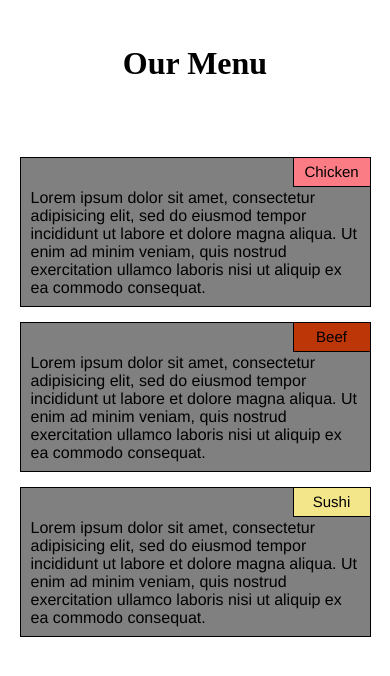
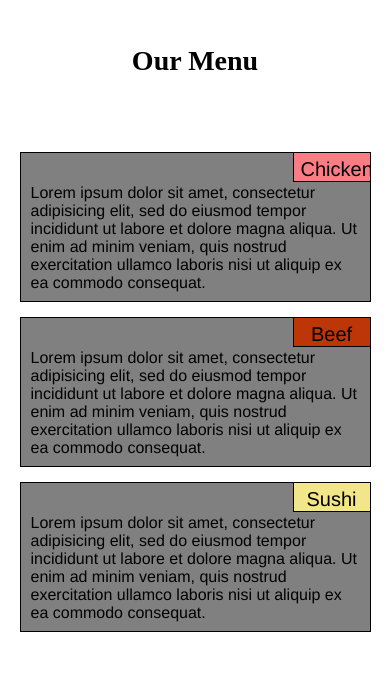
Before and after one commit to Eduardojalmanza/eduardojalmanza.github.io, a plain HTML site: page index.html in a window 390 px wide. Drawn offline with Linux system fonts and the light colour scheme.

Commit message:
mod tamaño de letras de encabezado y titulo fijo 75% y 25%

```diff
--- a/css/estilos.css
+++ b/css/estilos.css
@@ -8,6 +8,7 @@ h1 {
   margin-top: 45px;
   margin-bottom: 15px;
   text-align: center;
+  font-size: 1.75em;
 }
 
 p {
@@ -22,6 +23,7 @@ p {
   padding-right: 10px;
   padding-left: 10px;
   overflow: auto;
+  font-size: 1em;
 }
 div#container {
   position: relative;
@@ -36,7 +38,7 @@ div#container {
   width: 20%;
   height: 30px;
   text-align: center;
-  font-size: 20px;
+  font-size: 1.25em;
   font-family: Helvetica;
   padding: 5px 7px 0px 7px;
 }
@@ -106,7 +108,7 @@ div#container {
 /********** Medium devices only **********/
 @media (min-width: 768px) and (max-width: 991px) {
   #titulo-fijo{
-    font-size: 15px;
+    font-size: 1.25em;
   }
   .cambio-text{
     padding-top: 4%;
@@ -157,7 +159,7 @@ div#container {
 /********** Small devices only **********/
 @media (max-width: 767px) {
   #titulo-fijo{
-    font-size: 15px;
+    font-size: 1.25em;
   }
   .cambio-text{
     padding-top: 8%;
```
